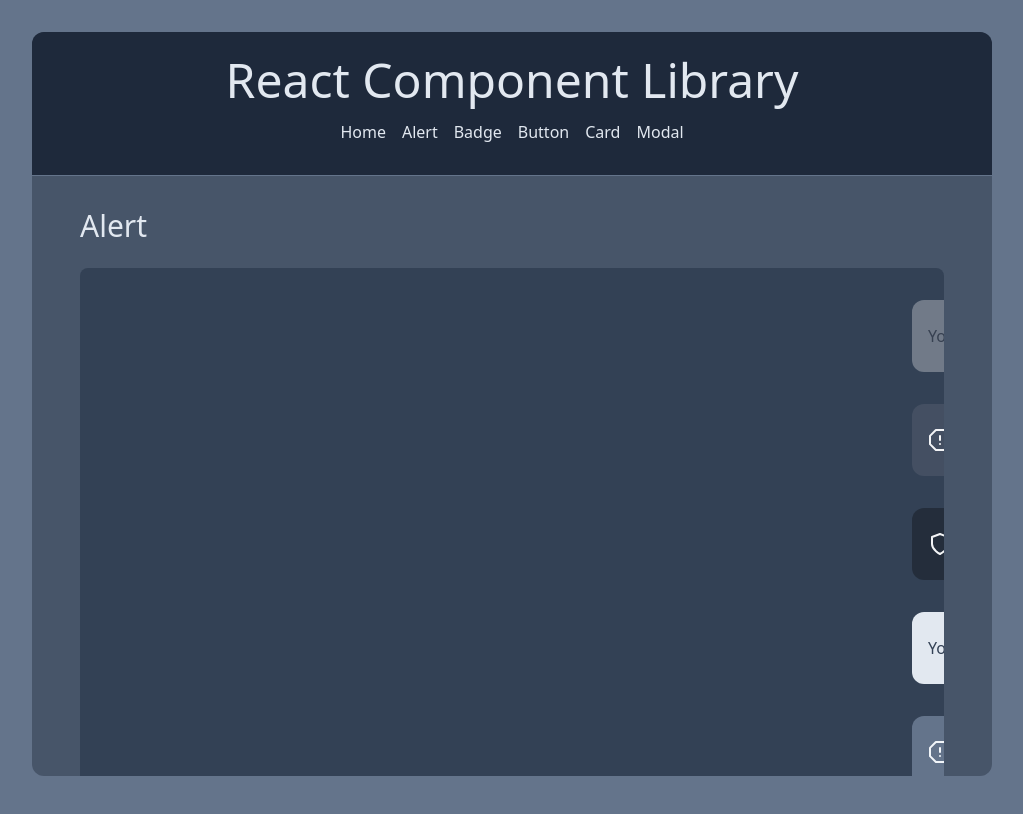
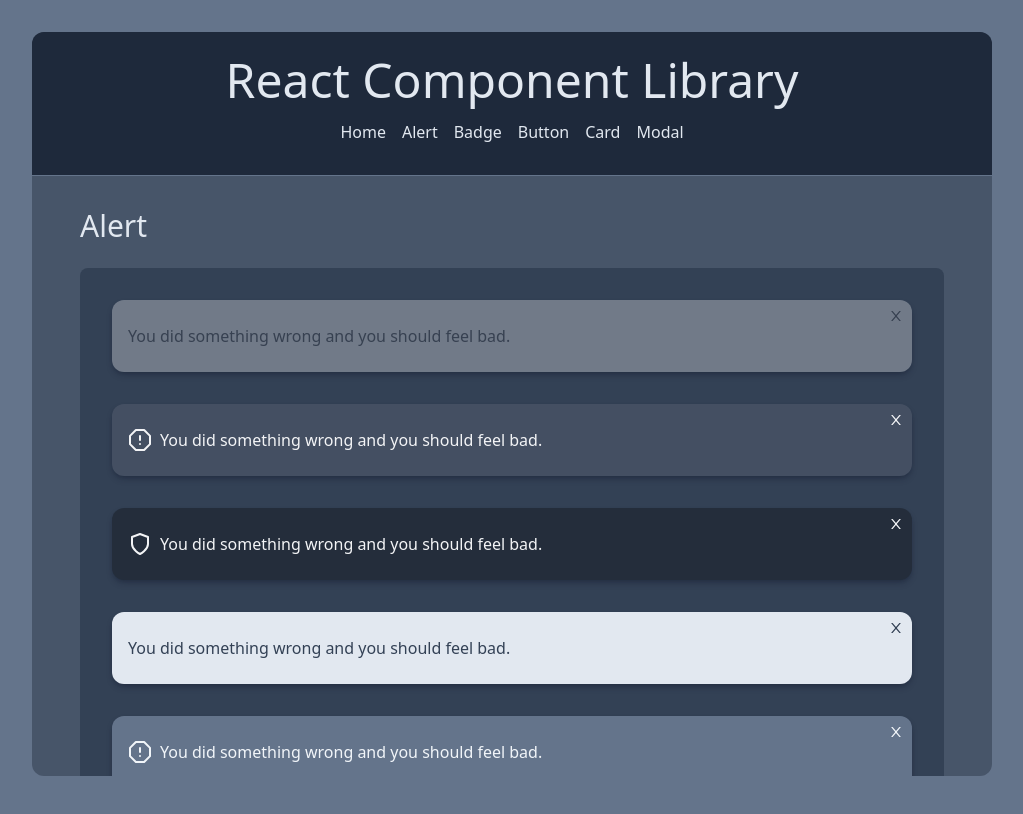
Before and after one commit to ChristofferGylin/react-component-library, a React (Vite) app: page /alert in a window 1280 px wide. Shown: the top 814 px of the page, without its empty margins (128-1151 px from the left). Built offline with nearby package versions, Linux system fonts and the light colour scheme.

Commit message:
Finished Alert Page with animation on scroll, and fixed odd number Button problem

```diff
--- a/src/components/Alert.jsx
+++ b/src/components/Alert.jsx
@@ -1,50 +1,46 @@
-import { useState } from "react";
+import { useRef } from "react";
 import { AiOutlineClose } from "react-icons/ai";
 import selectColorNoHover from "./selectColorNoHover";
 
 const Alert = (props) => {
-  const [display, setDisplay] = useState("flex");
-  const [translate, setTranslate] = useState("translate-x-[100%]");
+
   const { color, Icon, children, onDismiss } = props;
-
+  const elementRef = useRef(null);
   const commonAtt = `w-full px-4 py-6 rounded-xl relative`;
   const colorAtt = selectColorNoHover(color);
-  const transitionAtt = `transition-transform ease-in-out duration-700 ${translate}`
-
+  const transitionAtt = `transition-transform ease-in-out delay-100 duration-700 translate-x-[120%]`
+  const shadowAtt = `shadow-md shadow-slate-900/30`;
 
   if (Icon) {
     return (
-      <div className={`${display} items-center gap-2 ${commonAtt} ${colorAtt} ${transitionAtt} alertItem`}>
+      <div className="w-full alertItemContainer">
+        <div ref={elementRef} className={`flex items-center gap-2 ${commonAtt} ${colorAtt} ${transitionAtt} ${shadowAtt}`}>
           <Icon className="text-2xl" /> {children}{" "}
           <AiOutlineClose
             className="absolute top-2 right-2 hover:bg-black/10 rounded"
             onClick={() => {
-            closeAlert(onDismiss, setDisplay, setTranslate);
+              onDismiss(elementRef);
             }}
           />
+        </div>
       </div>
     );
   } else {
     return (
-      <div className={`${display} ${commonAtt} ${colorAtt} ${transitionAtt} alertItem`}>
+      <div className="w-full alertItemContainer">
+        <div ref={elementRef} className={`flex ${commonAtt} ${colorAtt} ${transitionAtt} ${shadowAtt}`}>
           {children}
           <AiOutlineClose
             className="absolute top-2 right-2 hover:bg-black/10 rounded"
             onClick={() => {
-            closeAlert(onDismiss, setDisplay, setTranslate);
+              onDismiss(elementRef);
             }}
           />
         </div>
+      </div>
+
     );
   }
 };
 
-const closeAlert = (onDismiss, setDisplay, setTranslate) => {
-
-  setTranslate('translate-x-[120%]');
-  console.log('blip')
-  //setDisplay("hidden");
-  //onDismiss();
-};
-
 export default Alert;
--- a/src/components/Button.jsx
+++ b/src/components/Button.jsx
@@ -1,9 +1,8 @@
-import { colors, colorsHover } from "./colors";
 import selectColorAtt from "./selectColorAtt";
 
 const Button = (props) => {
 
-    let { size, color, disabled, title, callback } = props;
+    let { size, color, disabled, title, callback, hidden } = props;
 
     let sizeAtt = `py-2 px-4 text-base`;
 
@@ -21,11 +20,19 @@ const Button = (props) => {
 
     }
 
+    let hiddenAtt = ``;
+
+    if (hidden) {
+
+        hiddenAtt = "sm:hidden lg:block"
+
+    }
+
     const attributes = selectColorAtt(color, disabled);
 
     return (
 
-        <button onClick={callback} className={`border rounded-xl ${sizeAtt} ${attributes.colorAtt} capitalize`} disabled={attributes.disabledAtt}>{title}</button>
+        <button onClick={callback} className={`${hiddenAtt} border rounded-xl ${sizeAtt} ${attributes.colorAtt} capitalize`} disabled={attributes.disabledAtt}>{title}</button>
 
     )
 
--- a/src/components/selectColorNoHover.js
+++ b/src/components/selectColorNoHover.js
@@ -34,7 +34,5 @@ export default function (color) {
 
     }
 
-
-
     return colorAtt;
 }
--- a/src/pages/AlertPage.jsx
+++ b/src/pages/AlertPage.jsx
@@ -2,18 +2,20 @@ import Alert from "../components/Alert";
 import { colorNames } from "./colorNames";
 import { FiAlertOctagon } from "react-icons/fi";
 import { FiShield } from "react-icons/fi";
-//import { FaBomb } from "react-icons/fa";
+import { useEffect, useState } from "react";
 
 const observerCallback = (e) => {
 
     e.forEach(element => {
+
+
         if (element.isIntersecting) {
 
-            element.target.classList.remove('translate-x-[100%]');
+            element.target.children[0].classList.remove('translate-x-[120%]');
 
         } else {
 
-            element.target.classList.add('translate-x-[100%]');
+            element.target.children[0].classList.add('translate-x-[120%]');
 
         }
     });
@@ -21,79 +23,66 @@ const observerCallback = (e) => {
 }
 
 const options = {
-    root: document.querySelector('body'),
-    rootMargin: '0px',
-    threshold: 0.01
+    root: document.querySelector('#alertMainContainer'),
+    rootMargin: '150px',
+    threshold: 1
 }
 
-const observer = new IntersectionObserver(observerCallback, options);
+const onDismiss = (element) => {
 
-const alerts = document.querySelectorAll('.alertItem');
+    element.current.classList.add('translate-x-[120%]');
 
-alerts.forEach((alertItem) => {
-
-
-    observer.observe(alertItem);
-
-})
-
-
-
-const onDismiss = () => {
-    alert("You closed the alert.");
 };
 
 
 export default function AlertPage() {
 
+    const [observer, setObserver] = useState(new IntersectionObserver(observerCallback, options))
+
+    useEffect(() => {
+
+        const alertContainers = document.querySelectorAll('.alertItemContainer');
+
+        alertContainers.forEach((container) => {
+
+            observer.observe(container);
+
+        })
+
+    }, []);
+
     return (
 
-        <div>
+        <div id="alertMainContainer">
             <h2 className="text-3xl">Alert</h2>
 
             <div className="grid grid-cols-1 gap-8 bg-slate-700 w-full rounded-lg px-8  pt-8 pb-8 my-6 overflow-hidden">
 
                 {colorNames.all.map((name, index) => {
 
-                    if (index === 0) {
-
-                        <Alert onDismiss={onDismiss} color={name}>
-                            You did something wrong and you should feel bad.
-                        </Alert>
-
-                    } else if (index % 3 === 0) {
-
-                        <Alert Icon={FiAlertOctagon} color={name} onDismiss={onDismiss}>
-                            You did something wrong and you should feel bad.
-                        </Alert>
-
-                    } else if (index % 2 === 0) {
-
-                        <Alert Icon={FiShield} color={name} onDismiss={onDismiss}>
-                            You did something wrong and you should feel bad.
-                        </Alert>
-
-                    }
-
                     return (
 
                         <div className="grid grid-cols-1 gap-8" key={`alertContainer${index}`}>
 
+                            <div id={`alertItemContainer-light-${index}`}>
                                 <Alert onDismiss={onDismiss} color={`${name}-light`} key={`alertLight${index}`}>
                                     You did something wrong and you should feel bad.
                                 </Alert>
+                            </div>
 
+                            <div id={`alertItemContainer-normal-${index}`}>
                                 <Alert Icon={FiAlertOctagon} color={`${name}-normal`} onDismiss={onDismiss} key={`alertNormal${index}`}>
                                     You did something wrong and you should feel bad.
                                 </Alert>
+                            </div>
 
+                            <div id={`alertItemContainer-dark-${index}`}>
                                 <Alert Icon={FiShield} color={`${name}-dark`} onDismiss={onDismiss} key={`alertDark${index}`}>
                                     You did something wrong and you should feel bad.
                                 </Alert>
                             </div>
-
+                        </div>
                     )
-
                 })}
             </div>
         </div>
--- a/src/pages/pageComponents/ButtonCollection.jsx
+++ b/src/pages/pageComponents/ButtonCollection.jsx
@@ -2,7 +2,7 @@ import Button from "../../components/Button";
 
 export default function (props) {
 
-    const { names, size, maxCols } = props;
+    const { names, size } = props;
 
     let cols;
 
@@ -33,7 +33,7 @@ export default function (props) {
 
                         return (
                             <div className={`grid grid-cols-1 sm:grid-cols-2 ${cols} gap-4`} key={`${name}Container${size}`}>
-                                <Button key={`${name}LightButton${size}`} size={size} color={`${name}-light`} title={`${name} light`} />
+                                <Button hidden key={`${name}LightButton${size}`} size={size} color={`${name}-light`} title={`${name} light`} />
                                 <Button key={`${name}NormalButton${size}`} size={size} color={`${name}-normal`} title={`${name} normal`} />
                                 <Button key={`${name}DarkButton${size}`} size={size} color={`${name}-dark`} title={`${name} dark`} />
                             </div>
@@ -49,10 +49,7 @@ export default function (props) {
                                 <Button key={`${name}DisabledButton${size}`} size={size} color={`${name}-dark`} title={`${name} disabled`} disabled />
                             </div>
                         )
-
                     }
-
-
                 })}
             </div>
         </div>
```
Lines whose indentation alone changed are shown as unchanged.
